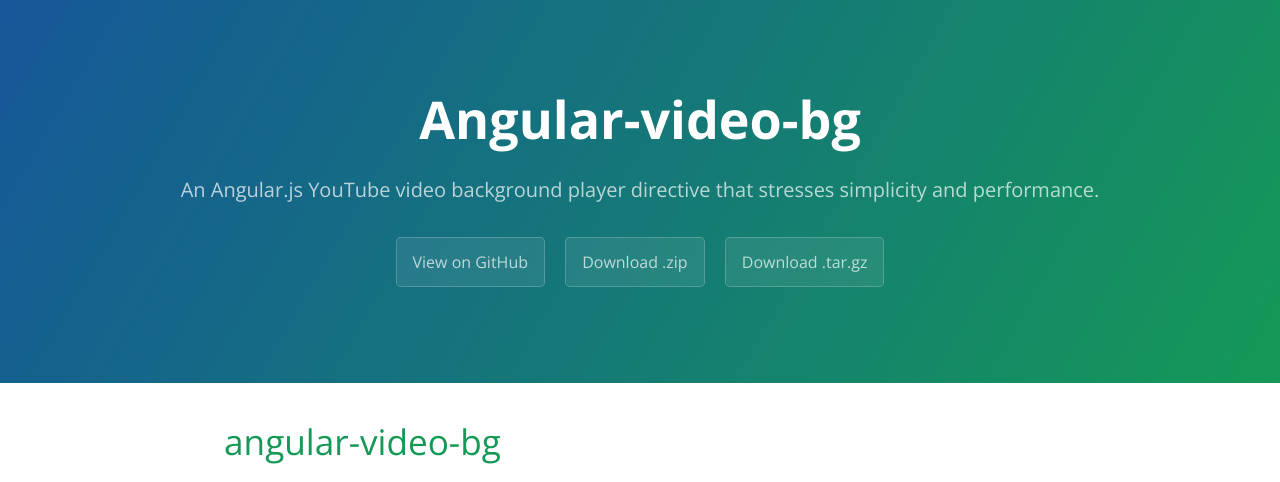
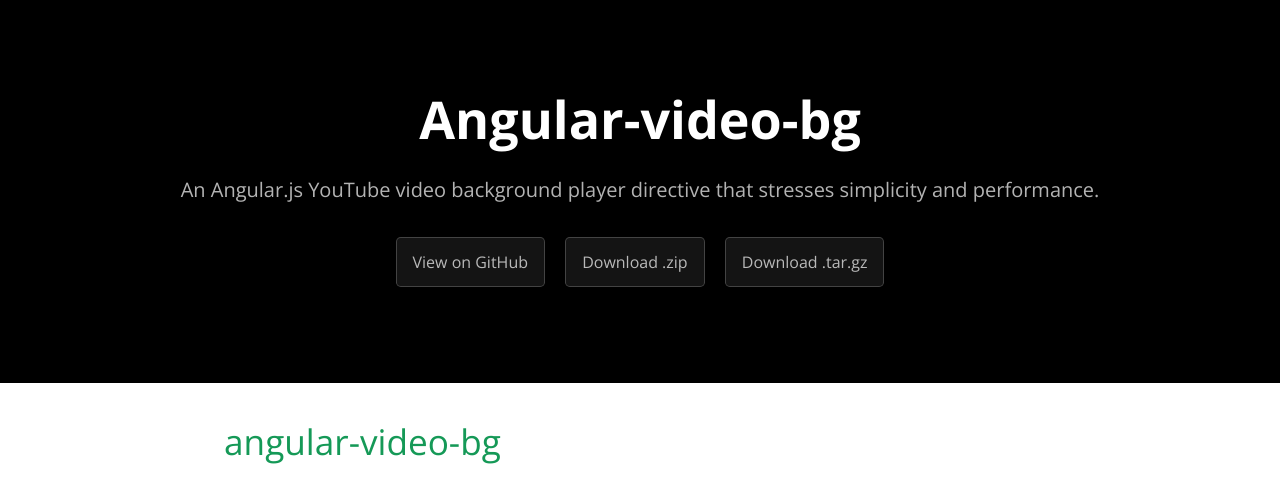
Before and after one commit to kanzelm3/angular-video-bg, a website: page index.html in a window 1280 px wide. Shown: the top 482 px of the page. Drawn offline with nearby package versions, Linux system fonts and the light colour scheme.

Commit message:
Updated site styles

```diff
--- a/stylesheets/stylesheet.css
+++ b/stylesheets/stylesheet.css
@@ -56,8 +56,8 @@
 .page-header {
   color: #fff;
   text-align: center;
-  background-color: #159957;
-  background-image: linear-gradient(120deg, #155799, #159957); }
+  background-color: #000000;
+}
 
 @media screen and (min-width: 64em) {
   .page-header {
```
